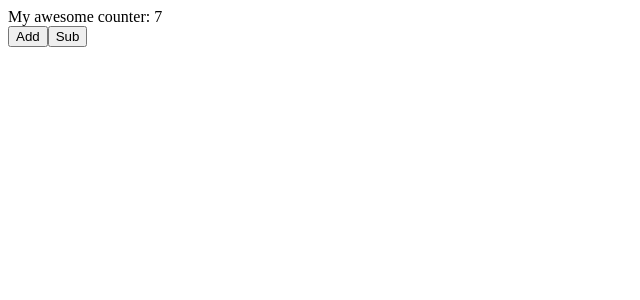
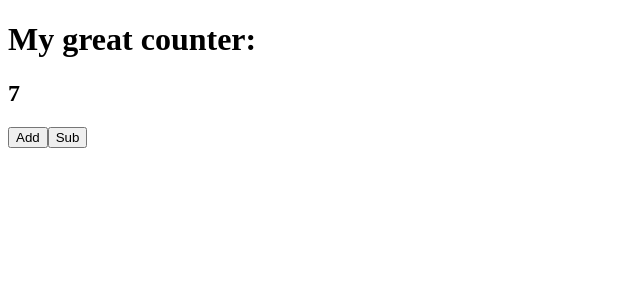
Before and after one commit to JarekZ92/redux-exercises, a React (Create React App) app: page / in a window 1280 px wide. Shown: the top 300 px of the page, without its empty margins (0-640 px from the left). Built offline with nearby package versions, Linux system fonts and the light colour scheme.

Commit message:
installed redux and react-redux

```diff
--- a/package.json
+++ b/package.json
@@ -5,7 +5,9 @@
   "dependencies": {
     "react": "^16.4.2",
     "react-dom": "^16.4.2",
-    "react-scripts": "1.1.4"
+    "react-redux": "^5.0.7",
+    "react-scripts": "1.1.4",
+    "redux": "^4.0.0"
   },
   "scripts": {
     "start": "react-scripts start",
--- a/src/App.js
+++ b/src/App.js
@@ -1,6 +1,7 @@
 import React, { Component } from 'react';
 
 import Counter from './Counter'
+import CounterButtons from './Counter/CounterButtons'
 
 
 class App extends React.Component {
@@ -8,6 +9,7 @@ class App extends React.Component {
     return (
       <div>
         <Counter />
+        <CounterButtons />
       </div>
     );
   }
--- /dev/null
+++ b/src/Counter/Counter.js
@@ -0,0 +1,24 @@
+import React from 'react'
+
+
+class Counter extends React.Component {
+    state = {
+        value:7
+    }
+
+
+
+    render() {
+        return (
+            <div>
+                <h1>My great counter:</h1>
+                <h2>{this.state.value}</h2>
+                <div>
+
+                </div>
+            </div>
+        )
+    }
+}
+
+export default Counter
--- /dev/null
+++ b/src/Counter/CounterButtons.js
@@ -0,0 +1,24 @@
+import React from 'react'
+
+class CounterButtons extends React.Component {
+    addHandler = () => {
+
+    }
+
+    subHandler = () => {
+
+    }
+
+    render() {
+        return (
+            <div>
+                <button onClick={this.addHandler}>Add</button>
+                <button onClick={this.subHandler}>Sub</button>
+
+
+            </div>
+        )
+    }
+}
+
+export default CounterButtons
--- a/src/Counter/index.js
+++ b/src/Counter/index.js
@@ -1,36 +1 @@
-import React from 'react'
-
-class Counter extends React.Component {
-    state = {
-        value: 7
-    }
-
-    addHandler = () => {
-        this.setState({
-            value: 2
-        })
-    }
-
-    subHandler = () => {
-        this.setState({
-            value: 3
-        })
-    }
-
-
-
-
-    render() {
-        return (
-            <div>
-                My awesome counter: {this.state.value}
-                <div>
-                    <button onClick={this.addHandler}>Add</button>
-                    <button onClick={this.subHandler}>Sub</button>
-                </div>
-            </div>
-        )
-    }
-}
-
-export default Counter;
+export { default } from './Counter';
```
Also changed, not shown: 1 other file (tests, documents, lock files or other folders).
